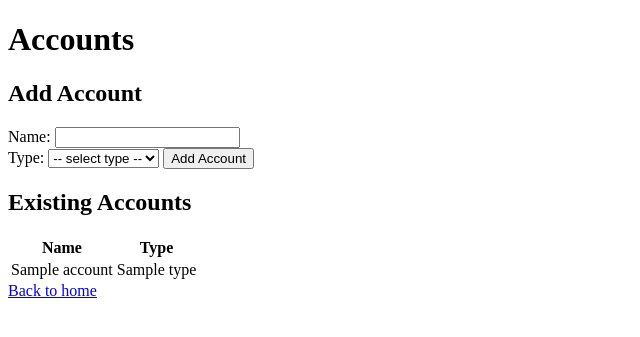
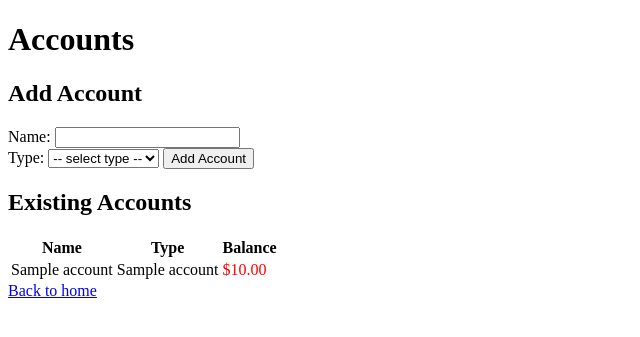
Before and after one commit to CaddisMaster/budget-buddy-archive, a Flask app: page /accounts in a window 1280 px wide. Shown: the top 337 px of the page, without its empty margins (0-640 px from the left). Run offline with Flask 3, Linux system fonts and the light colour scheme; a database or web service that is not in the repository returns one stand-in record (values such as "Sample title"); some libraries are stand-ins or nearby versions.

Commit message:
add running account balance to accounts page

```diff
--- a/app/routes.py
+++ b/app/routes.py
@@ -123,7 +123,21 @@ def accounts():
             flash(f'Error: {e}')
             conn.rollback()
         return redirect(url_for('accounts'))
-    cursor.execute("SELECT account_id, account_name, type FROM account ORDER BY account_name")
+    cursor.execute("""
+        SELECT
+            a.account_id,
+            a.account_name,
+            a.type,
+            COALESCE(SUM(
+                CASE WHEN t.transaction_type = 'income'
+                THEN t.amount
+                ELSE -t.amount END
+            ), 0) AS balance
+        FROM account a
+        LEFT JOIN transactions t ON a.account_id = t.account_id
+        GROUP BY a.account_id, a.account_name, a.type
+        ORDER BY a.account_name
+    """)
     all_accounts = cursor.fetchall()
     cursor.close()
     conn.close()
--- a/app/templates/accounts.html
+++ b/app/templates/accounts.html
@@ -20,9 +20,15 @@
     </form>
     <h2>Existing Accounts</h2>
     <table>
-        <tr><th>Name</th><th>Type</th></tr>
+        <tr><th>Name</th><th>Type</th><th>Balance</th></tr>
         {% for account in accounts %}
-        <tr><td>{{ account[1] }}</td><td>{{ account[2] }}</td></tr>
+        <tr>
+            <td>{{ account[1] }}</td>
+            <td>{{ account[2] }}</td>
+            <td style="color: {% if account[3] >= 0 %}green{% else %}red{% endif %};">
+                ${{ "%.2f"|format(account[3]) }}
+            </td>
+        </tr>
         {% endfor %}
     </table>
     <a href="/">Back to home</a>
```
